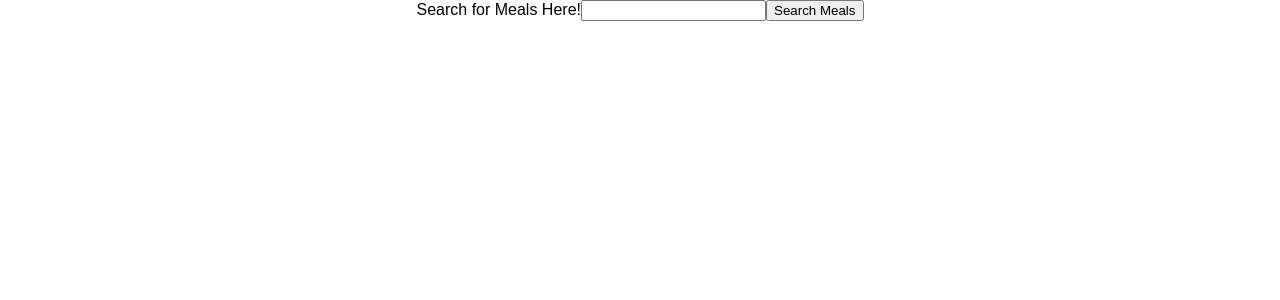
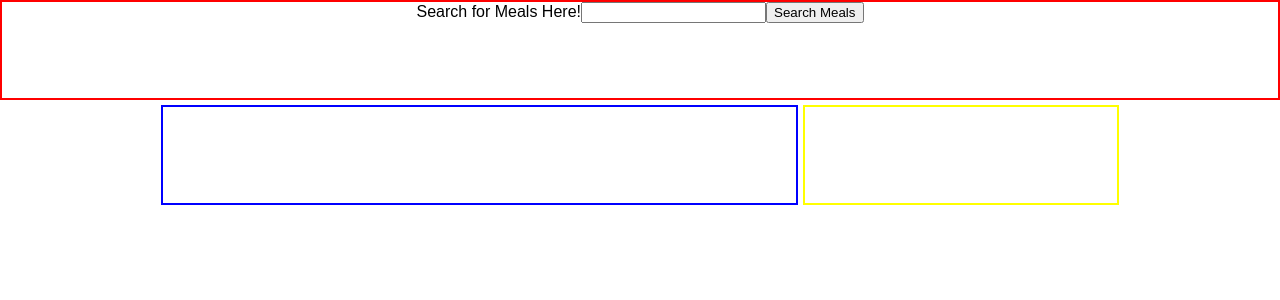
Before and after one commit to donkeypagoda/marketly-frontend-intern-demo-christopher-stewart, a React (Create React App) app: page / in a window 1280 px wide. Shown: the top 300 px of the page. Built offline with nearby package versions, Linux system fonts and the light colour scheme.

Commit message:
css grid

```diff
--- a/src/App.css
+++ b/src/App.css
@@ -1,28 +1,34 @@
-.App {
-  text-align: center;
+.app{
+  /*display: grid;
+  grid-template-columns: repeat(8, 1fr);
+  grid-gap: 5px;
+  grid-auto-rows: minmax(200px, auto);*/
 }
 
-.App-logo {
-  animation: App-logo-spin infinite 20s linear;
-  height: 80px;
+.containerMain{
+  display: grid;
+  grid-template-columns: repeat(8, 1fr);
+  grid-gap: 5px;
+  grid-auto-rows: minmax(100px, auto);
 }
 
-.App-header {
-  background-color: #222;
-  height: 150px;
-  padding: 20px;
-  color: white;
+.searchForm{
+  grid-column: 1 / 9;
+  grid-row: 1;
+  text-align: center;
+  border: solid red 2px;
 }
 
-.App-title {
-  font-size: 1.5em;
+.searchResults{
+  grid-column: 2 / 6;
+  grid-row: 2;
+  text-align: left;
+  border: solid blue 2px;
 }
 
-.App-intro {
-  font-size: large;
+.menu{
+  grid-column: 6 / 8;
+  grid-row: 2;
+  text-align: left;
+  border: solid yellow 2px;
 }
-
-@keyframes App-logo-spin {
-  from { transform: rotate(0deg); }
-  to { transform: rotate(360deg); }
-}
--- a/src/App.js
+++ b/src/App.js
@@ -69,6 +69,7 @@ class App extends Component {
 
     return (
       <div className="App">
+        <div className="containerMain">
           <div className="searchForm">
             <form onSubmit={this.submitSearch}>
               <label>Search for Meals Here!</label>
@@ -76,11 +77,12 @@ class App extends Component {
               <button type="submit" className="submitButton">Search Meals</button>
             </form>
           </div>
-        <div>
+          <div className="menu">
             {menuArr}
           </div>
           <div className="searchResults">
             {searchArr}
+          </div>
         </div>
       </div>
     );
--- a/src/components/menu.js
+++ b/src/components/menu.js
@@ -4,7 +4,7 @@ function Menu(props){
   return (
     <div className="menuList">
       <form className="addForm" onSubmit={props.remove}>
-          <h5 className="mb-1">
+          <h5>
             {props.itemTitle}
           </h5>
           <button className="removeButton">Remove This From Your Menu!</button>
--- a/src/components/searchList.js
+++ b/src/components/searchList.js
@@ -1,7 +1,6 @@
 import React from 'react'
 
 function SearchList(props){
-  // console.log(props)
   return (
 
     <div className="searchList">
```
Lines whose indentation alone changed are shown as unchanged.
